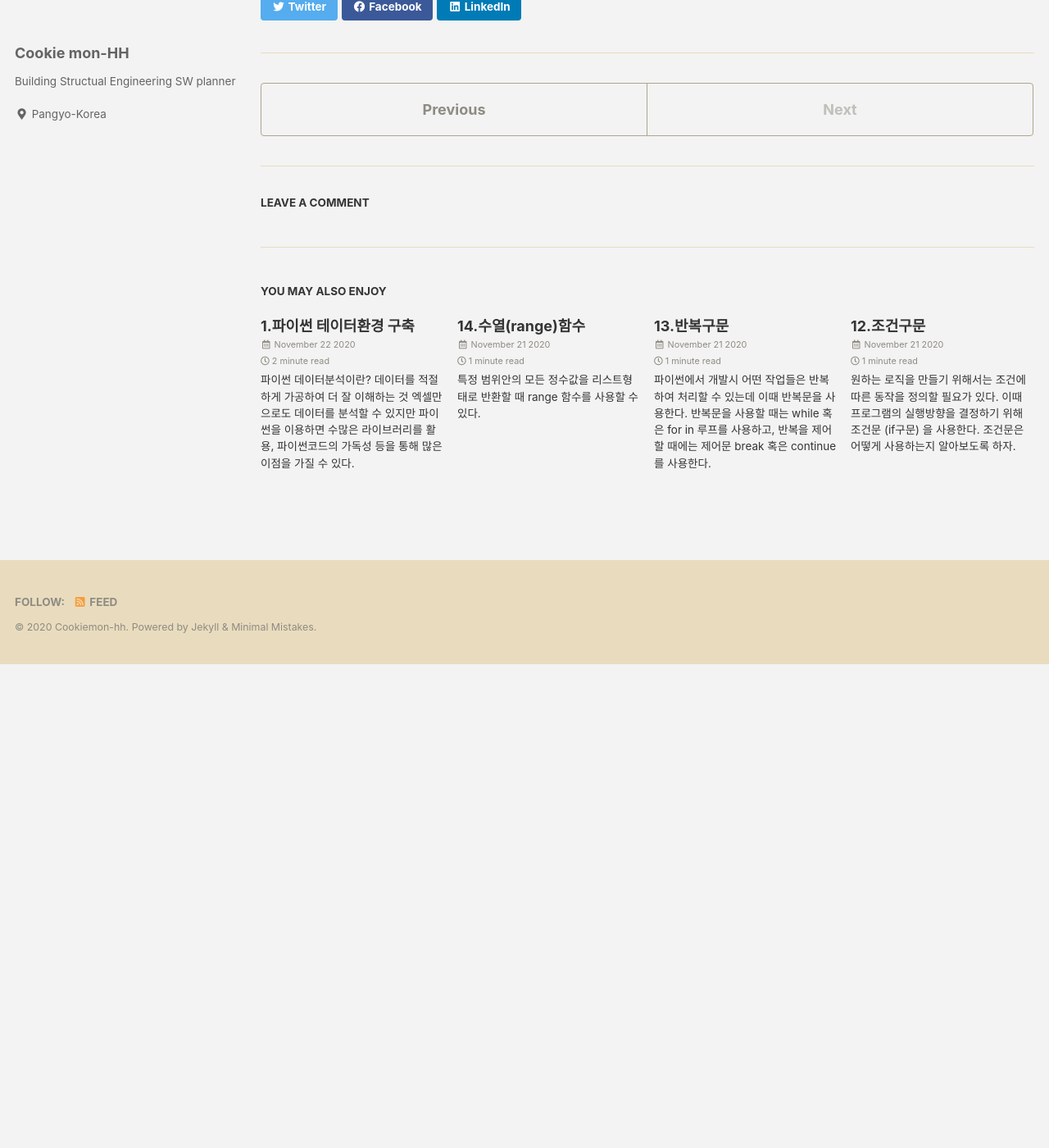
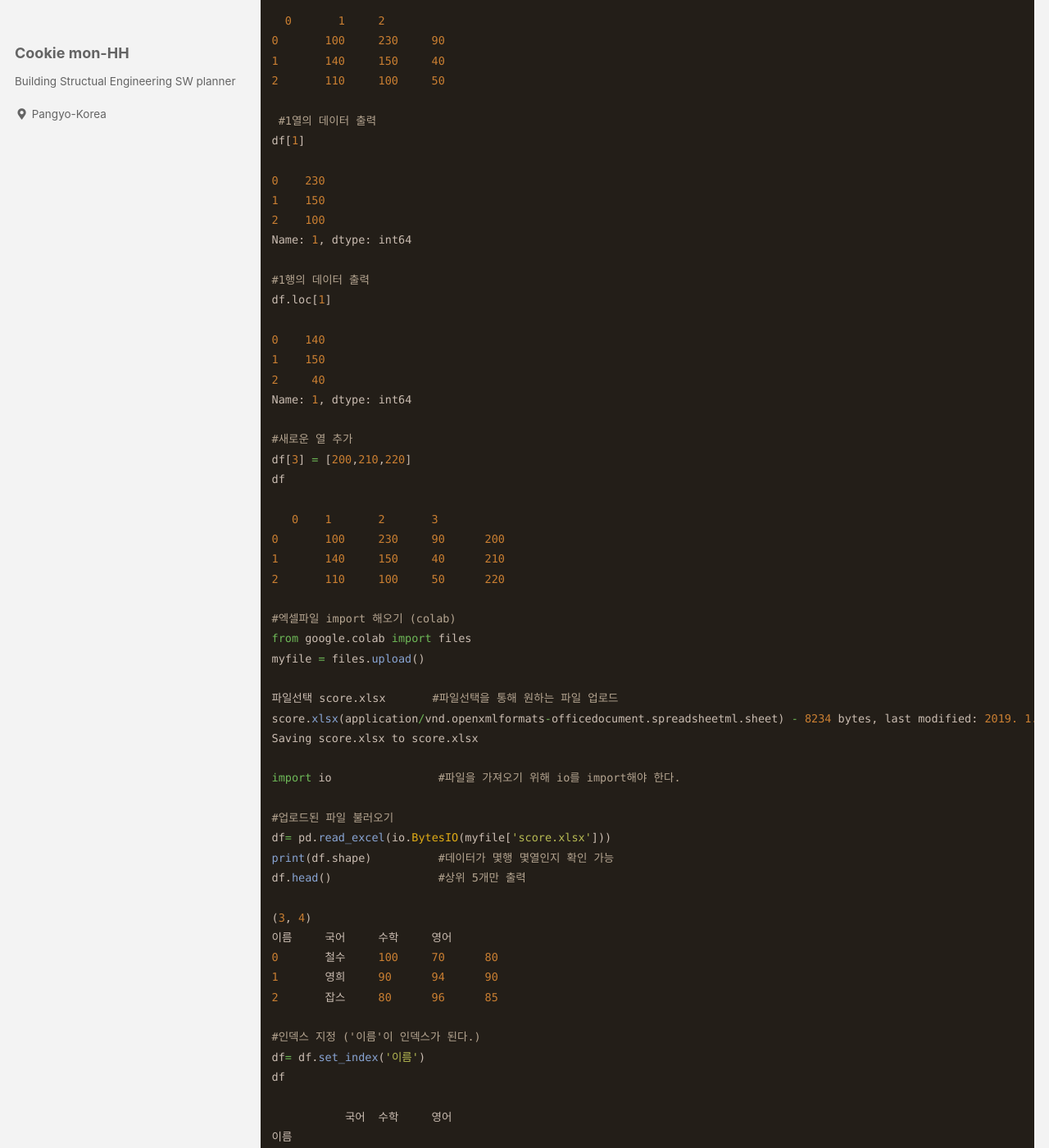
Before and after one commit to CookieMon-HH/cookiemon-hh.github.io, a Jekyll site: the page built from _posts/2020-11-23-2 3 Pandas 주요 자료구조 소개.md, in a window 1280 px wide and 1400 px high, scrolled down 2190 px. Shown: the whole window at 82% size. Built offline with Jekyll 4.4.1, drawn with Linux system fonts in a browser that asks for light colours; cached includes are drawn as plain includes; a script that is not in the unit is left out; comment, search, counter and statistics services are not loaded; before the commit the page ends 3000 px from its top, so only the background shows below that; some of the changed text lies outside the part shown.

Commit message:
Update 2020-11-23-2 3 Pandas 주요 자료구조 소개.md

````diff
--- a/_posts/2020-11-23-2 3 Pandas 주요 자료구조 소개.md
+++ b/_posts/2020-11-23-2 3 Pandas 주요 자료구조 소개.md
@@ -73,8 +73,111 @@ Pandas의 주요 자료구조 : Dataframe
 - 2차원 데이터를 표현하는 자료형
 - 엑셀의 워크시트와 유사, 차트없이 데이터만 표현한다.
 - 2차원 자료형의 Dataframe의 각 행과 열은 1차원 자료형인 series로 구성된다.
+- 주로 데이터처리는 DataFrame을 통해 하며 Series는 대개 Dataframe 내의 데이터를 행/컬럼 단위로 접근할 때 사용합니다.
+- 예시는 다음과 같으며, 해당 예시는 colab을 기반으로 작성했다.
 
 ```python
+#DataFrame의 정의
+df = pd.DataFrame([
+              [100,230,90],
+              [140, 150, 40],
+              [110, 100, 50],
+])
+df
+
+  0	  1 	2
+0	100	230	90
+1	140	150	40
+2	110	100	50
+
+ #1열의 데이터 출력
+df[1]
+
+0    230
+1    150
+2    100
+Name: 1, dtype: int64
+
+#1행의 데이터 출력
+df.loc[1]
+
+0    140
+1    150
+2     40
+Name: 1, dtype: int64
+
+#새로운 열 추가
+df[3] = [200,210,220]
+df
+
+   0 	1 	2  	3
+0	100	230	90	200
+1	140	150	40	210
+2	110	100	50	220
+
+#엑셀파일 import 해오기 (colab)
+from google.colab import files
+myfile = files.upload()
+
+파일선택 score.xlsx       #파일선택을 통해 원하는 파일 업로드
+score.xlsx(application/vnd.openxmlformats-officedocument.spreadsheetml.sheet) - 8234 bytes, last modified: 2019. 1. 2. - 100% done
+Saving score.xlsx to score.xlsx
+
+import io                #파일을 가져오기 위해 io를 import해야 한다.
+
+#업로드된 파일 불러오기
+df= pd.read_excel(io.BytesIO(myfile['score.xlsx']))
+print(df.shape)          #데이터가 몇행 몇열인지 확인 가능
+df.head()                #상위 5개만 출력
+
+(3, 4)
+이름	국어	수학	영어
+0	철수	100	70	80
+1	영희	90	94	90
+2	잡스	80	96	85
+
+#인덱스 지정 ('이름'이 인덱스가 된다.)
+df= df.set_index('이름')
+df
+
+	   국어	수학	영어
+이름
+철수  	100	70	80
+영희  	90	94	90
+잡스  	80	96	85
+
+#'영희'행 출력
+df.loc['영희']
+
+국어    90
+수학    94
+영어    90
+Name: 영희, dtype: int64
+
+#수학 열 출력
+df['수학']
+
+이름
+철수    70
+영희    94
+잡스    96
+Name: 수학, dtype: int64
+
+#다음과 같이 Dataframe끼리 바로 계산이 가능하다.
+df['평균'] = df['국어']+df['수학']+df['영어']//3
+df
+
+      국어	수학	영어	평균
+이름
+철수  	100	70	80	196
+영희	  90	94	90	214
+잡스	  80	96	85	204
 
 
+#Jupyter 기반에서 excel을 read, 수정하는 방법
+
+df = pd.read_excel('data/score.xlsx')
+
+df.to_excel('data/score.xlsx')       #해당 구문이후 엑셀파일을 확인해보면 수정된 것을 확인할 수 있다.
+
 ```
````
